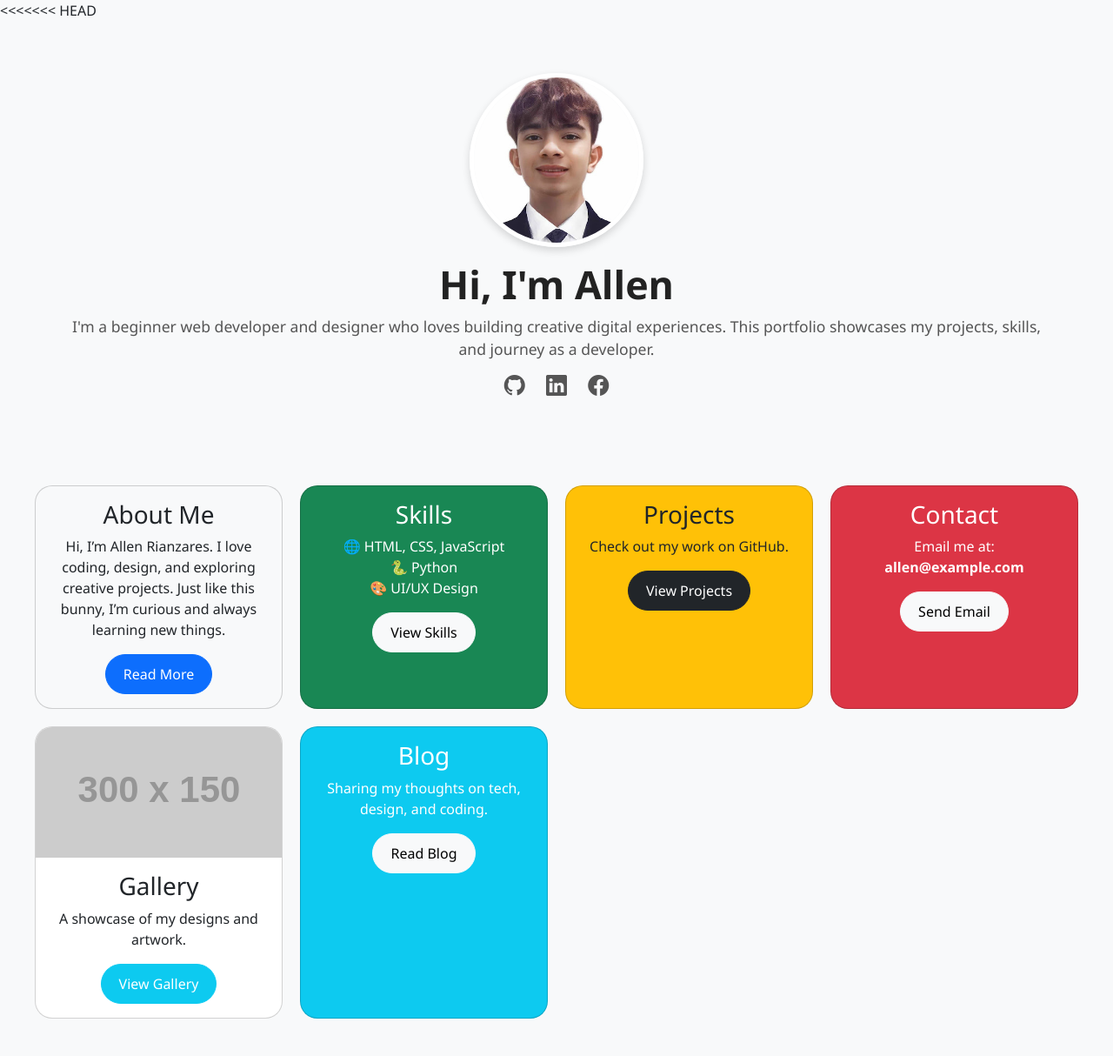
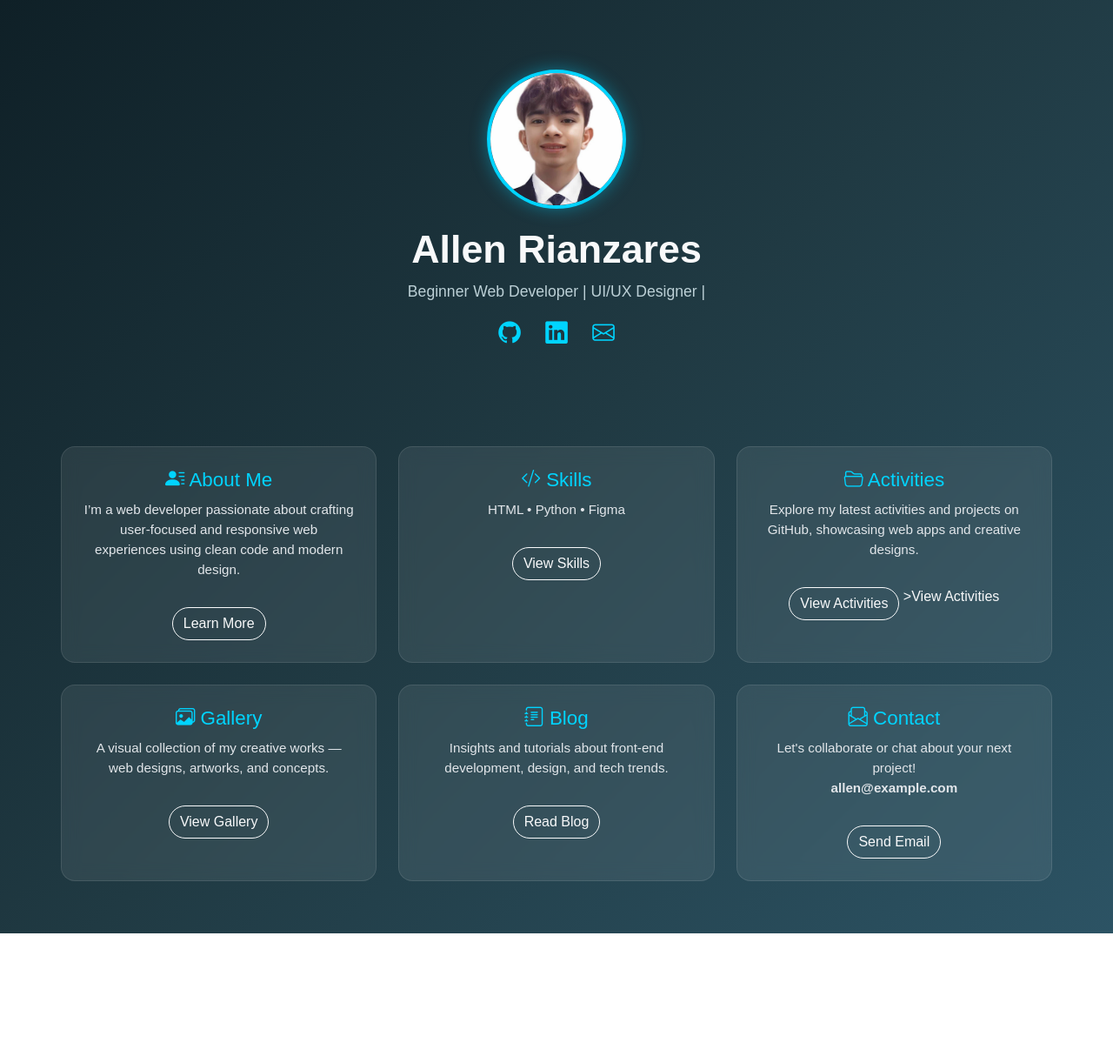
Before and after one commit to Allen04-Rianzares/Allen04-Rianzares.github.io, a plain HTML site: page index.html in a window 1280 px wide. Shown: the top 1214 px of the page at 87% size. After the commit the page ends 1073 px from the top, so only its background shows below. Drawn offline with nearby package versions, Linux system fonts and the light colour scheme; placeholder pictures from the web are drawn by us.

Commit message:
Updated files

```diff
--- a/index.html
+++ b/index.html
@@ -1,361 +1,180 @@
-<<<<<<< HEAD
 <!DOCTYPE html>
 <html lang="en">
   <head>
-  <meta charset="UTF-8">
-  <meta name="viewport" content="width=device-width, initial-scale=1.0">
-  <title>My Bento Portfolio</title>
-
-  <link href="https://cdn.jsdelivr.net/npm/bootstrap@5.3.8/dist/css/bootstrap.min.css" rel="stylesheet">
-  <link href="https://cdn.jsdelivr.net/npm/bootstrap-icons/font/bootstrap-icons.css" rel="stylesheet">
-
+    <meta charset="UTF-8" />
+    <meta name="viewport" content="width=device-width, initial-scale=1.0" />
+    <title>Allen Rianzares | Web Developer Portfolio</title>
+    <link
+      href="https://cdn.jsdelivr.net/npm/bootstrap@5.3.8/dist/css/bootstrap.min.css"
+      rel="stylesheet"
+    />
+    <link
+      href="https://cdn.jsdelivr.net/npm/bootstrap-icons/font/bootstrap-icons.css"
+      rel="stylesheet"
+    />
     <style>
       body {
-      background-color: #f8f9fa;
-      font-family: "Segoe UI", Arial, sans-serif;
+        margin: 0;
+        font-family: "Poppins", sans-serif;
+        background: linear-gradient(135deg, #0f2027, #203a43, #2c5364);
+        color: #f8f9fa;
       }
-    .bento {
-      display: grid;
-      grid-template-columns: repeat(auto-fit, minmax(250px, 1fr));
-      gap: 20px;
-      padding: 40px;
+      a {
+        text-decoration: none;
       }
-    .card {
-      border-radius: 20px;
-      overflow: hidden;
-      transition: transform 0.3s, box-shadow 0.3s;
-      cursor: pointer;
-    }
-    .card:hover {
-      transform: translateY(-8px) scale(1.02);
-      box-shadow: 0 8px 25px rgba(0,0,0,0.15);
-    }
-    .card img {
-      object-fit: cover;
-      height: 150px;
-      width: 100%;
-    }
-    .hero {
-      padding: 60px 20px;
+      header {
         text-align: center;
-    }
-    .hero h1 {
-      font-size: 2.8rem;aaaaa
-      font-weight: bold;
-      color: #222;
-    }
-    .hero p {
-      font-size: 1.1rem;
-      color: #555;
+        padding: 80px 20px 50px;
       }
       .profile-pic {
-      width: 200px;
-      height: 200px;
+        width: 160px;
+        height: 160px;
+        border-radius: 50%;
+        border: 4px solid #00d4ff;
         object-fit: cover;
-      border-radius: 50%;
-      border: 5px solid #fff;
-      box-shadow: 0 4px 10px rgba(0,0,0,0.15);
-      transition: transform 0.3s;
+        box-shadow: 0 0 20px rgba(0, 212, 255, 0.4);
       }
-    .profile-pic:hover {
-      transform: scale(1.05);
+      header h1 {
+        font-weight: 700;
+        font-size: 2.8rem;
+        margin-top: 20px;
       }
-    .btn-custom {
-      border-radius: 30px;
-      padding: 10px 20px;
-      transition: all 0.3s;
-    }
-    .btn-custom:hover {
-      transform: scale(1.05);
-      box-shadow: 0 5px 15px rgba(0,0,0,0.2);
+      header p {
+        color: #bcd0d6;
+        font-size: 1.1rem;
       }
       .social-icons a {
-      font-size: 1.5rem;
-      margin: 0 10px;
-      color: #555;
-      transition: color 0.3s, transform 0.3s;
+        color: #00d4ff;
+        font-size: 1.6rem;
+        margin: 0 12px;
+        transition: 0.3s ease;
       }
       .social-icons a:hover {
-      color: #0d6efd;
+        color: #fff;
         transform: translateY(-5px);
+      }
+      .bento-grid {
+        display: grid;
+        grid-template-columns: repeat(auto-fit, minmax(300px, 1fr));
+        gap: 25px;
+        max-width: 1200px;
+        margin: 0 auto;
+        padding: 60px 30px;
+      }
+      .bento-card {
+        background: rgba(255, 255, 255, 0.08);
+        backdrop-filter: blur(10px);
+        border-radius: 16px;
+        padding: 25px;
+        text-align: center;
+        transition: all 0.4s ease;
+        border: 1px solid rgba(255, 255, 255, 0.1);
+      }
+      .bento-card:hover {
+        transform: translateY(-8px);
+        background: rgba(0, 212, 255, 0.15);
+        box-shadow: 0 0 25px rgba(0, 212, 255, 0.2);
+      }
+      .bento-card h3 {
+        font-size: 1.4rem;
+        color: #00d4ff;
+        margin-bottom: 10px;
+      }
+      .bento-card p {
+        color: #e2e6ea;
+        font-size: 0.95rem;
+      }
+      .bento-card .btn {
+        border-radius: 25px;
+        margin-top: 15px;
+        transition: all 0.3s ease;
+      }
+      .bento-card .btn-outline-light:hover {
+        background-color: #00d4ff;
+        color: #000;
+      }
+      @media (max-width: 768px) {
+        header h1 {
+          font-size: 2rem;
+        }
       }
     </style>
   </head>
+
   <body>
+    <header>
+      <img src="myphoto.jpg" alt="Profile Picture" class="profile-pic" />
+      <h1>Allen Rianzares</h1>
+      <p>Beginner Web Developer | UI/UX Designer |</p>
+      <div class="social-icons mt-3">
+        <a href="https://github.com/Allen04-Rianzares" target="_blank"
+          ><i class="bi bi-github"></i
+        ></a>
+        <a href="#"><i class="bi bi-linkedin"></i></a>
+        <a href="#"><i class="bi bi-envelope"></i></a>
+      </div>
+    </header>
 
-  <section class="hero container-fluid bg-light">
-    <div class="container">
-      <img src="myphoto.jpg" alt="My Photo" class="profile-pic mb-3">
-      <h1>Hi, I'm Allen </h1>
+    <section class="bento-grid">
+      <div class="bento-card">
+        <h3><i class="bi bi-person-lines-fill"></i> About Me</h3>
         <p>
-        I'm a beginner web developer and designer who loves building creative digital experiences.
-        This portfolio showcases my projects, skills, and journey as a developer.
+          I’m a web developer passionate about crafting user-focused and
+          responsive web experiences using clean code and modern design.
         </p>
-      <div class="social-icons">
-        <a href="#"><i class="bi bi-github"></i></a>
-        <a href="#"><i class="bi bi-linkedin"></i></a>
-        <a href="#"><i class="bi bi-facebook"></i></a>
+        <a href="#" class="btn btn-outline-light">Learn More</a>
       </div>
+
+      <div class="bento-card">
+        <h3><i class="bi bi-code-slash"></i> Skills</h3>
+        <p>HTML • Python • Figma</p>
+        <a href="#" class="btn btn-outline-light">View Skills</a>
+      </div>
+
+      <div class="bento-card">
+        <h3><i class="bi bi-folder2-open"></i> Activities</h3>
+        <p>
+          Explore my latest activities and projects on GitHub, showcasing web
+          apps and creative designs.
+        </p>
+        <a
+           href="activities.html" class="btn btn-outline-light">View Activities</a>
+
+          >View Activities</a
+        >
+      </div>
+
+      <div class="bento-card">
+        <h3><i class="bi bi-images"></i> Gallery</h3>
+        <p>
+          A visual collection of my creative works — web designs, artworks, and
+          concepts.
+        </p>
+        <a href="gallery.html" class="btn btn-outline-light">View Gallery</a>
+      </div>
+
+      <div class="bento-card">
+        <h3><i class="bi bi-journal-text"></i> Blog</h3>
+        <p>
+          Insights and tutorials about front-end development, design, and tech
+          trends.
+        </p>
+        <a href="#" class="btn btn-outline-light">Read Blog</a>
+      </div>
+
+      <div class="bento-card">
+        <h3><i class="bi bi-envelope-paper"></i> Contact</h3>
+        <p>
+          Let's collaborate or chat about your next project!<br /><strong
+            >allen@example.com</strong
+          >
+        </p>
+        <a href="mailto:allen@example.com" class="btn btn-outline-light"
+          >Send Email</a
+        >
       </div>
     </section>
 
-  <section class="bento container-fluid">
-    <div class="card bg-light text-dark text-center">
-      <div class="card-body">
-        <h3 class="card-title">About Me</h3>
-        <p>
-          Hi, I’m Allen Rianzares.
-          I love coding, design, and exploring creative projects.
-          Just like this bunny, I’m curious and always learning new things.
-        </p>
-        <button class="btn btn-primary btn-custom">Read More</button>
-      </div>
-    </div>
-
-    <div class="card bg-success text-white text-center">
-      <div class="card-body">
-        <h3 class="card-title">Skills</h3>
-        <ul class="list-unstyled">
-          <li>🌐 HTML, CSS, JavaScript</li>
-          <li>🐍 Python</li>
-          <li>🎨 UI/UX Design</li>
-        </ul>
-        <button class="btn btn-light btn-custom">View Skills</button>
-      </div>
-    </div>
-
-    <div class="card bg-warning text-center">
-      <div class="card-body">
-        <h3 class="card-title">Projects</h3>
-        <p>Check out my work on GitHub.</p>
-        <button class="btn btn-dark btn-custom" data-bs-toggle="modal" data-bs-target="#projectsModal">View Projects</button>
-      </div>
-    </div>
-
-    <div class="card bg-danger text-white text-center">
-      <div class="card-body">
-        <h3 class="card-title">Contact</h3>
-        <p>Email me at: <br><strong>allen@example.com</strong></p>
-        <a href="mailto:allen@example.com" class="btn btn-light btn-custom">Send Email</a>
-      </div>
-    </div>
-
-    <div class="card text-center">
-      <img src="https://via.placeholder.com/300x150" alt="Sample Project">
-      <div class="card-body">
-        <h3 class="card-title">Gallery</h3>
-        <p>A showcase of my designs and artwork.</p>
-        <button class="btn btn-info text-white btn-custom">View Gallery</button>
-      </div>
-    </div>
-
-    <div class="card bg-info text-white text-center">
-      <div class="card-body">
-        <h3 class="card-title">Blog</h3>
-        <p>Sharing my thoughts on tech, design, and coding.</p>
-        <button class="btn btn-light btn-custom">Read Blog</button>
-      </div>
-    </div>
-  </section>
-
-  <!-- Modal for Projects -->
-  <div class="modal fade" id="projectsModal" tabindex="-1" aria-labelledby="projectsModalLabel" aria-hidden="true">
-    <div class="modal-dialog modal-dialog-centered modal-lg">
-      <div class="modal-content">
-        <div class="modal-header">
-          <h5 class="modal-title" id="projectsModalLabel">My Projects</h5>
-          <button type="button" class="btn-close" data-bs-dismiss="modal"></button>
-        </div>
-        <div class="modal-body">
-
-        </div>
-      </div>
-    </div>
-  </div>
-
     <script src="https://cdn.jsdelivr.net/npm/bootstrap@5.3.8/dist/js/bootstrap.bundle.min.js"></script>
-
   </body>
 </html>
-=======
-<!DOCTYPE html>
-<html lang="en">
-<head>
-  <meta charset="UTF-8">
-  <meta name="viewport" content="width=device-width, initial-scale=1.0">
-  <title>My Bento Portfolio</title>
-
-  <link href="https://cdn.jsdelivr.net/npm/bootstrap@5.3.8/dist/css/bootstrap.min.css" rel="stylesheet">
-  <link href="https://cdn.jsdelivr.net/npm/bootstrap-icons/font/bootstrap-icons.css" rel="stylesheet">
-
-  <style>
-    body {
-      background-color: #f8f9fa;
-      font-family: "Segoe UI", Arial, sans-serif;
-    }
-    .bento {
-      display: grid;
-      grid-template-columns: repeat(auto-fit, minmax(250px, 1fr));
-      gap: 20px;
-      padding: 40px;
-    }
-    .card {
-      border-radius: 20px;
-      overflow: hidden;
-      transition: transform 0.3s, box-shadow 0.3s;
-      cursor: pointer;
-    }
-    .card:hover {
-      transform: translateY(-8px) scale(1.02);
-      box-shadow: 0 8px 25px rgba(0,0,0,0.15);
-    }
-    .card img {
-      object-fit: cover;
-      height: 150px;
-      width: 100%;
-    }
-    .hero {
-      padding: 60px 20px;
-      text-align: center;
-    }
-    .hero h1 {
-      font-size: 2.8rem;
-      font-weight: bold;
-      color: #222;
-    }
-    .hero p {
-      font-size: 1.1rem;
-      color: #555;
-    }
-    .profile-pic {
-      width: 200px;
-      height: 200px;
-      object-fit: cover;
-      border-radius: 50%;
-      border: 5px solid #fff;
-      box-shadow: 0 4px 10px rgba(0,0,0,0.15);
-      transition: transform 0.3s;
-    }
-    .profile-pic:hover {
-      transform: scale(1.05);
-    }
-    .btn-custom {
-      border-radius: 30px;
-      padding: 10px 20px;
-      transition: all 0.3s;
-    }
-    .btn-custom:hover {
-      transform: scale(1.05);
-      box-shadow: 0 5px 15px rgba(0,0,0,0.2);
-    }
-    .social-icons a {
-      font-size: 1.5rem;
-      margin: 0 10px;
-      color: #555;
-      transition: color 0.3s, transform 0.3s;
-    }
-    .social-icons a:hover {
-      color: #0d6efd;
-      transform: translateY(-5px);
-    }
-  </style>
-</head>
-<body>
-
-  <!-- Hero Section -->
-  <section class="hero container-fluid bg-light">
-    <div class="container">
-      <img src="https://images.unsplash.com/photo-1548767797-d8f0b18f9888?ixlib=rb-4.0.3&auto=format&fit=crop&w=200&q=80" alt="Your Photo" class="profile-pic mb-3">
-      <h1>Hi, I'm Allen 👋</h1>
-      <p>
-        I'm a beginner web developer and designer who loves building creative digital experiences.
-        This portfolio showcases my projects, skills, and journey as a developer.
-      </p>
-      <div class="social-icons">
-        <a href="#"><i class="bi bi-github"></i></a>
-        <a href="#"><i class="bi bi-linkedin"></i></a>
-        <a href="#"><i class="bi bi-facebook"></i></a>
-      </div>
-    </div>
-  </section>
-
-  <!-- Bento Grid -->
-  <section class="bento container-fluid">
-    <div class="card bg-light text-dark text-center">
-      <div class="card-body">
-        <h3 class="card-title">About Me</h3>
-        <p>
-          Hi, I’m Allen Rianzares.
-          I love coding, design, and exploring creative projects.
-          Just like this bunny, I’m curious and always learning new things.
-        </p>
-        <button class="btn btn-primary btn-custom">Read More</button>
-      </div>
-    </div>
-
-    <div class="card bg-success text-white text-center">
-      <div class="card-body">
-        <h3 class="card-title">Skills</h3>
-        <ul class="list-unstyled">
-          <li>🌐 HTML, CSS, JavaScript</li>
-          <li>🐍 Python</li>
-          <li>🎨 UI/UX Design</li>
-        </ul>
-        <button class="btn btn-light btn-custom">View Skills</button>
-      </div>
-    </div>
-
-    <div class="card bg-warning text-center">
-      <div class="card-body">
-        <h3 class="card-title">Projects</h3>
-        <p>Check out my work on GitHub.</p>
-        <button class="btn btn-dark btn-custom" data-bs-toggle="modal" data-bs-target="#projectsModal">View Projects</button>
-      </div>
-    </div>
-
-    <div class="card bg-danger text-white text-center">
-      <div class="card-body">
-        <h3 class="card-title">Contact</h3>
-        <p>Email me at: <br><strong>allen@example.com</strong></p>
-        <a href="mailto:allen@example.com" class="btn btn-light btn-custom">Send Email</a>
-      </div>
-    </div>
-
-    <div class="card text-center">
-      <img src="https://via.placeholder.com/300x150" alt="Sample Project">
-      <div class="card-body">
-        <h3 class="card-title">Gallery</h3>
-        <p>A showcase of my designs and artwork.</p>
-        <button class="btn btn-info text-white btn-custom">View Gallery</button>
-      </div>
-    </div>
-
-    <div class="card bg-info text-white text-center">
-      <div class="card-body">
-        <h3 class="card-title">Blog</h3>
-        <p>Sharing my thoughts on tech, design, and coding.</p>
-        <button class="btn btn-light btn-custom">Read Blog</button>
-      </div>
-    </div>
-  </section>
-
-  <!-- Modal for Projects -->
-  <div class="modal fade" id="projectsModal" tabindex="-1" aria-labelledby="projectsModalLabel" aria-hidden="true">
-    <div class="modal-dialog modal-dialog-centered modal-lg">
-      <div class="modal-content">
-        <div class="modal-header">
-          <h5 class="modal-title" id="projectsModalLabel">My Projects</h5>
-          <button type="button" class="btn-close" data-bs-dismiss="modal"></button>
-        </div>
-        <div class="modal-body">
-          <p>Here you can display your projects with links, screenshots, or even a carousel of work samples.</p>
-        </div>
-      </div>
-    </div>
-  </div>
-
-  <script src="https://cdn.jsdelivr.net/npm/bootstrap@5.3.8/dist/js/bootstrap.bundle.min.js"></script>
-
-</body>
-</html>
->>>>>>> 10d55be2babaee8ffc212f833679c7e0e841f3c2
```
Also changed, not shown: activities.html (added, +128 -0 lines), gallery.html (added, +76 -0 lines), work1.jpg (added), work2.jpg (added). Lines whose indentation alone changed are shown as unchanged.
